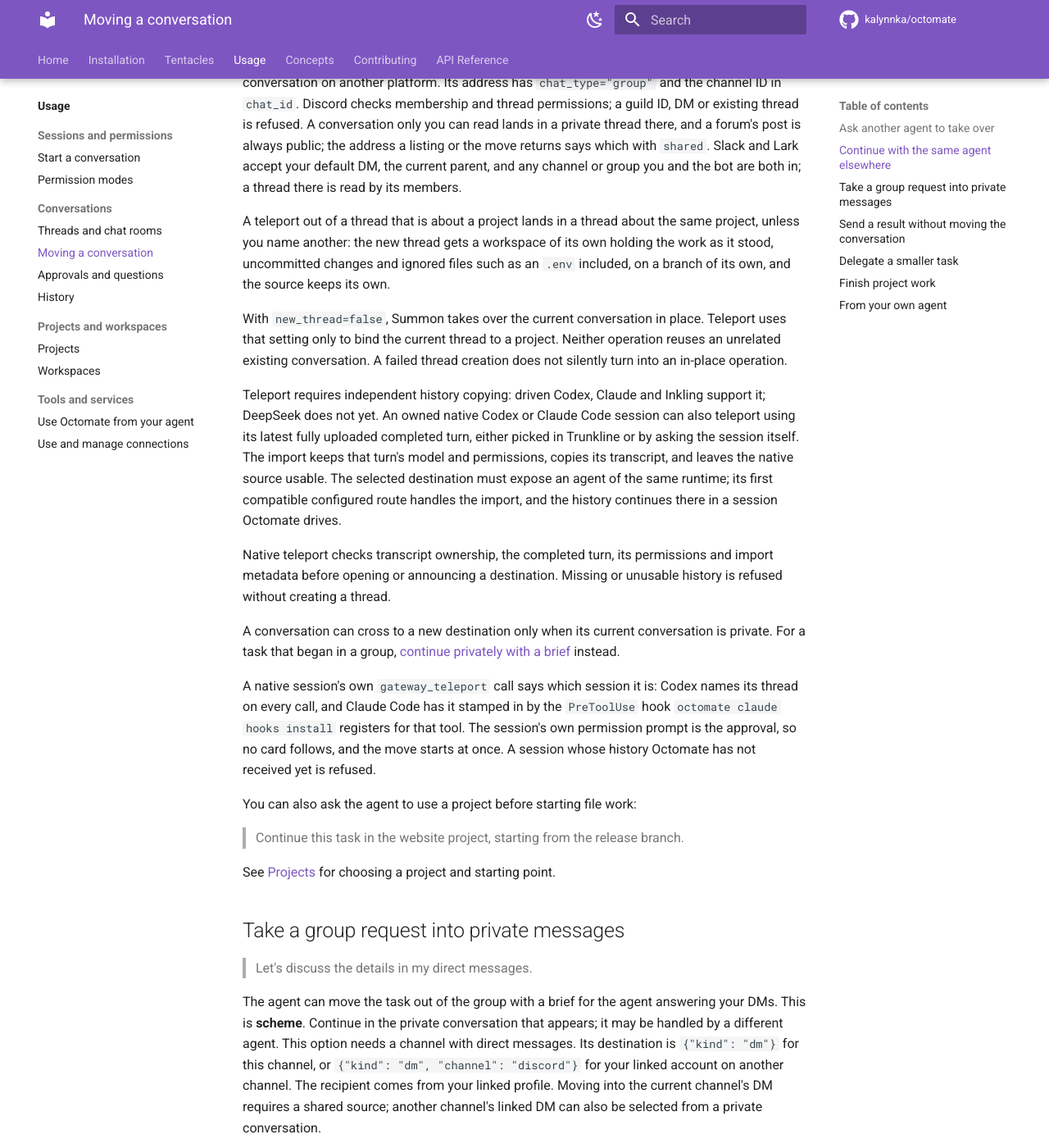
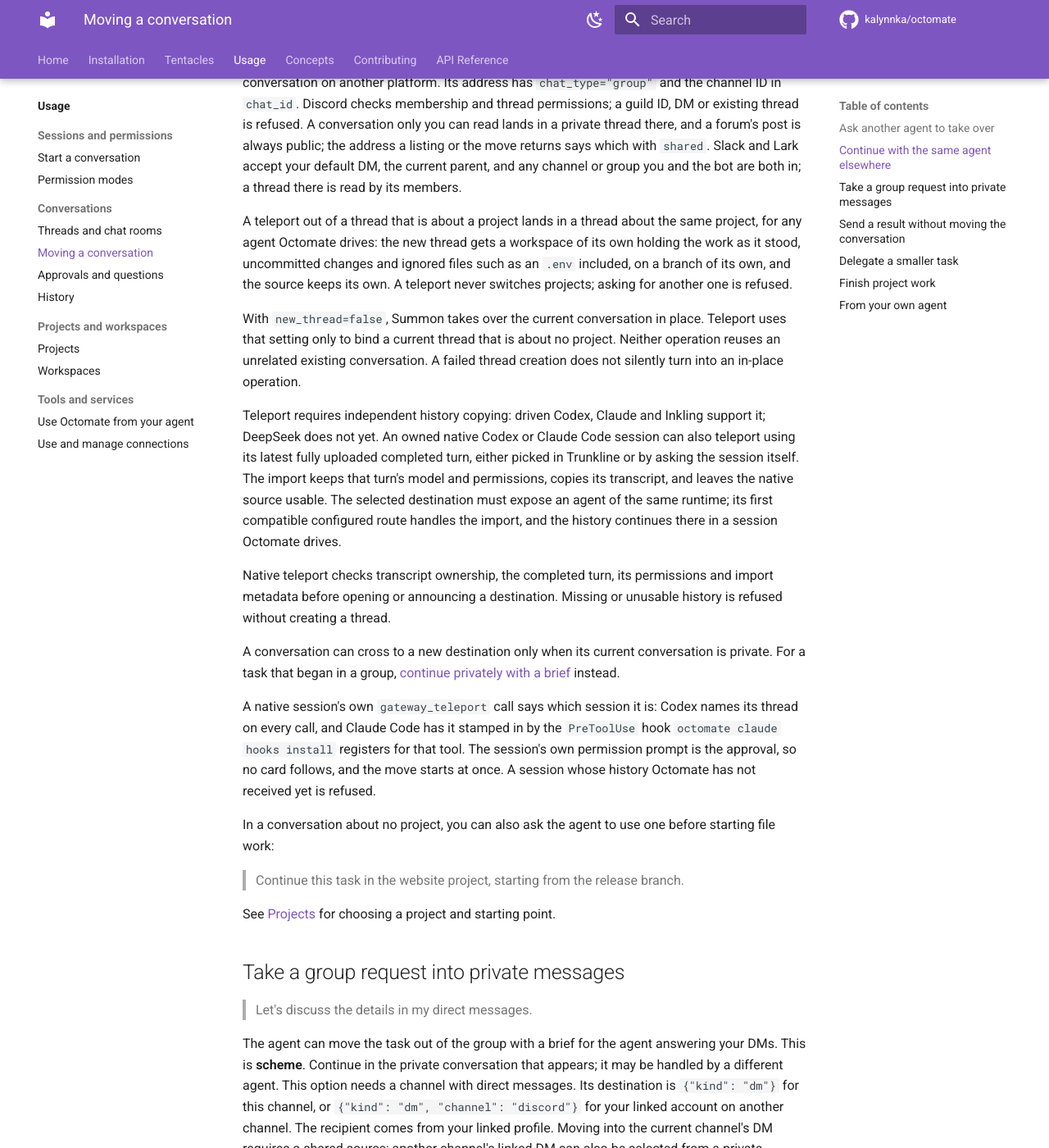
Before and after one commit to kalynnka/octomate, an MkDocs documentation site: the page built from docs/usage/gateway.md, in a window 1280 px wide and 1400 px high, scrolled down 1675 px. Shown: the whole window at 82% size. Built offline with MkDocs 1.6.1 and Material for MkDocs 9.7.7, drawn with Linux system fonts in a browser that asks for light colours; comment, search, counter and statistics services are not loaded.

Commit message:
fix(gateway): carry a thread's project through a teleport, never switch it
A teleport out of a thread about a project already lands in a thread about
the same project, with the work as it stands. Naming a project could still
switch it to another, or check out a fresh tree of the same one and drop
that work.

- The gateway refuses a `project` on a thread already about one, for a
  new thread as well as in place. A thread about no project can still name
  one to bind.
- Trunkline's teleport no longer takes `project` or `ref`.
- The teleport tool's description says to omit `project` where the
  conversation already has one.

```diff
--- a/docs/usage/gateway.md
+++ b/docs/usage/gateway.md
@@ -77,12 +77,14 @@
 in; a thread there is read by its members.
 
 A teleport out of a thread that is about a project lands in a thread about the
-same project, unless you name another: the new thread gets a workspace of its
+same project, for any agent Octomate drives: the new thread gets a workspace of its
 own holding the work as it stood, uncommitted changes and ignored files such as
-an `.env` included, on a branch of its own, and the source keeps its own.
+an `.env` included, on a branch of its own, and the source keeps its own. A
+teleport never switches projects; asking for another one is refused.
 
 With `new_thread=false`, Summon takes over the current conversation in place.
-Teleport uses that setting only to bind the current thread to a project.
+Teleport uses that setting only to bind a current thread that is about no
+project.
 Neither operation reuses an unrelated existing conversation. A failed thread
 creation does not silently turn into an in-place operation.
 
@@ -109,7 +111,8 @@
 session's own permission prompt is the approval, so no card follows, and the move
 starts at once. A session whose history Octomate has not received yet is refused.
 
-You can also ask the agent to use a project before starting file work:
+In a conversation about no project, you can also ask the agent to use one before
+starting file work:
 
 > Continue this task in the website project, starting from the release branch.
 
```
Also changed, not shown: docs/usage/channels/trunkline.md (+4 -6 lines), 5 other files.
